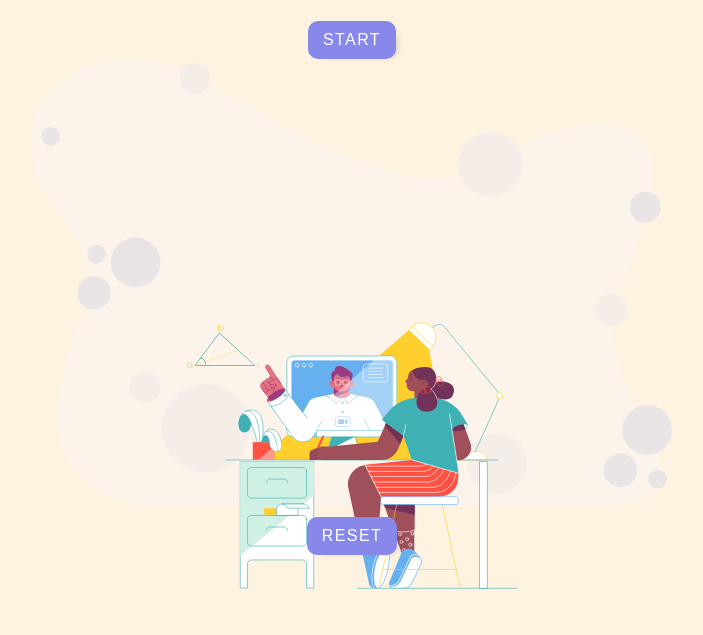
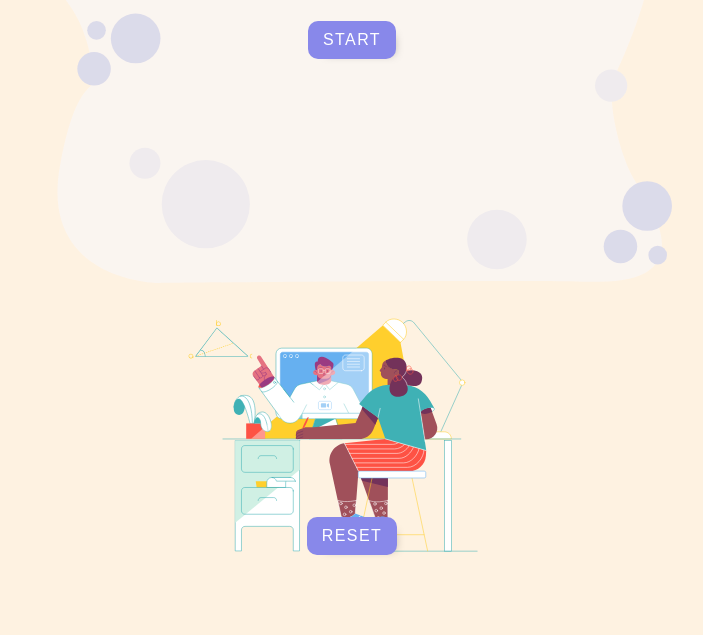
Before and after one commit to k1863/general-quiz-app, a plain HTML site: page index.html in a window 1280 px wide. Shown: the part 165-800 px from the top of the page, without its empty margins (288-991 px from the left). Drawn offline with Linux system fonts and the light colour scheme.

Commit message:
refactored css, removed log on javascript code

```diff
--- a/app.js
+++ b/app.js
@@ -10,7 +10,6 @@ var q1 = new Question(
   3,
   [" Hand", "Chest", "Leg", "shoulder"]
 );
-//console.log(q1);
 
 var q2 = new Question("2. If you have cryophobia, what are you afraid of?", 3, [
   " Crying",
@@ -18,7 +17,6 @@ var q2 = new Question("2. If you have cryophobia, what are you afraid of?", 3, [
   " Ice/cold",
   "Darkness",
 ]);
-//console.log(q2);
 
 var q3 = new Question("3. What’s the chemical symbol for silver?", 1, [
   " Ag",
@@ -26,28 +24,24 @@ var q3 = new Question("3. What’s the chemical symbol for silver?", 1, [
   " Na",
   " Mg",
 ]);
-//console.log(q3);
 
 var q4 = new Question(
   "4. Which popular video game franchise has released games with the subtitles World At War and Black Ops?",
   2,
   ["Battle Front", " Call of Duty", " Medal of Honor", "Wolfenstein"]
 );
-//console.log(q4);
 
 var q5 = new Question(
   "5. Who won the Best Actress Award at the most recent Oscars?",
   3,
   [" Emma Stone", " Cate Blanchett", " Renée Zellweger", "Jeniffer Lawrence"]
 );
-//console.log(q5);
 
 var q6 = new Question(
   "6. Ataulfo, Alphonso and Keitt are varieties of what fruit?",
   1,
   ["Mango", " Apple", "Papaya", "Banana"]
 );
-//console.log(q6);
 
 var q7 = new Question(
   "7. Who is the current manager of Manchester United?",
@@ -59,7 +53,6 @@ var q7 = new Question(
     "José Mourinho",
   ]
 );
-//console.log(q7);
 
 var q8 = new Question("8. What is the capital city of Switzerland?", 3, [
   " Zürich",
@@ -67,14 +60,12 @@ var q8 = new Question("8. What is the capital city of Switzerland?", 3, [
   " Bern",
   "Lausanne",
 ]);
-//console.log(q8);
 
 var q9 = new Question(
   "9. What is the smallest planet in our solar system?",
   2,
   ["Venus", "Mercury", "Earth", "Uranus"]
 );
-//console.log(q9);
 
 var q10 = new Question(
   "10. With what sport would you associate Sachin Tendulkar?",
@@ -98,9 +89,13 @@ function startGame() {
   }
   startBtn.textContent = "Start";
   scoreDOM.style.display = "none";
+  question[questionNum] < 9
+    ? (newGameBtn.style.display = "none")
+    : (newGameBtn.style.display = "block");
 }
 
 startGame();
+
 newGameBtn.addEventListener("click", function () {
   document.getElementById("question").textContent = "Quiz";
   startGame();
@@ -110,8 +105,8 @@ newGameBtn.addEventListener("click", function () {
 //display question
 Question.prototype.displayQuestion = function () {
   document.getElementById("question").textContent = this.question;
-  console.log(this.question);
   scoreDOM.style.display = "block";
+  newGameBtn.style.display = "block";
 
   for (var i = 0; i < this.choices.length; i++) {
     var choiceNum = i + 1;
@@ -119,20 +114,19 @@ Question.prototype.displayQuestion = function () {
     choiceBtns[i].classList.remove("redBtn");
     choiceBtns[i].classList.remove("greenBtn");
     choiceBtns[i].textContent = ` ${choiceNum}. ${this.choices[i]}`;
-    console.log(choiceNum + ": " + this.choices[i]);
   }
 };
 
 //check answer
 function btnClicked(clickedBtn) {
   var userAnswer = parseInt(clickedBtn);
-  console.log(userAnswer);
+
   questions[questionNum].checkAnswer(userAnswer);
 }
 
 Question.prototype.checkAnswer = function (userAnswer) {
-  //check if user answer is correct and display correct answer and user answer using green
-  //for correct and red for wrong answers.
+  //check if user answer is correct and display correct answer and user answer
+
   if (userAnswer !== this.answer) {
     scoreDOM.textContent = `Score: ${score}`;
     document.getElementById(`${userAnswer}`).classList.add("redBtn");
@@ -152,11 +146,11 @@ Question.prototype.checkAnswer = function (userAnswer) {
       score++;
       document.getElementById(`${this.answer}`).classList.add("greenBtn");
     }
+    //display current score on the DOM element
     scoreDOM.textContent = `Score: ${score}`;
   }
 };
 
-//Display next question
 function randomQuestion(questionNum) {
   questions[questionNum].displayQuestion();
 }
@@ -172,14 +166,15 @@ startBtn.addEventListener("click", function () {
 
 function endQuiz() {
   scorePercentage = score * 10;
+
   if (score > 5) {
     document.getElementById(
       "question"
-    ).textContent = `Congratulations! you have ${scorePercentage}%`;
+    ).textContent = `Congratulations! You have ${scorePercentage}%`;
   } else {
     document.getElementById(
       "question"
-    ).textContent = `Give it another shot! You have ${scorePercentage}%`;
+    ).textContent = `Give it another try! You have ${scorePercentage}%`;
   }
   startGame();
 }
--- a/index.html
+++ b/index.html
@@ -56,7 +56,7 @@
       <button id="newGame" class="startBtn btn">Reset</button>
       <div class="bg-img-box">
         <img class="quiz-bg" src="./images/9 SCENE.svg" alt="quiz-bg" />
-        <img class="background-img" src="./images/bg-2.svg" alt="background" />
+
       </div>
     </div>
 
--- a/styles.css
+++ b/styles.css
@@ -23,13 +23,29 @@ body {
 }
 
 .main {
+  position: relative;
+  background-color: var(--color-tertiary);
+  padding-top: 10rem;
+  align-items: center;
+  display: flex;
+  flex-direction: column;
   width: 100vw;
   height: 100vh;
-  background-color: var(--color-tertiary);
-  display: flex;
-  flex-direction: column;
-  padding-top: 10rem;
-  align-items: center;
+}
+
+.main:before {
+  content: "";
+  position: absolute;
+  top: 0;
+  bottom: 0;
+  left: 0;
+  right: 0;
+  z-index: 1;
+  background-image: url("./images/bg-2.svg");
+  background-repeat: no-repeat;
+  background-size: 50%;
+  opacity: 0.5;
+  background-position: top;
 }
 
 .question-wrapper {
@@ -74,7 +90,6 @@ body {
 
 .btn {
   border: 0;
-  text-transform: uppercase;
   text-align: center;
   cursor: pointer;
   outline: none;
@@ -90,6 +105,7 @@ body {
   letter-spacing: 1.4px;
   z-index: 60;
   padding: 1rem 1.5rem;
+  text-transform: uppercase;
 }
 
 .startBtn:hover {
@@ -99,6 +115,7 @@ body {
 #newGame {
   position: absolute;
   bottom: 10%;
+  text-transform: uppercase;
 }
 
 .wrongBtn {
@@ -137,23 +154,20 @@ body {
   position: relative;
 }
 
+.bg-img-box {
+  width: 100vw;
+  margin: 0 auto;
+  position: relative;
+  display: flex;
+  justify-items: center;
+}
 .quiz-bg {
-  width: 40%;
+  width: 35%;
   z-index: 2;
   position: absolute;
-  bottom: 0%;
-  transform: translateX(75%);
+  left: 31%;
+  bottom: 10%;
 }
-
-.background-img {
-  width: 50%;
-  z-index: 1;
-  opacity: 0.3;
-  position: absolute;
-  bottom: 30%;
-  transform: translateX(50%);
-}
-
 /* ----------------------------------------------
  * Generated by Animista on 2020-10-16 18:45:34
  * Licensed under FreeBSD License.
```
